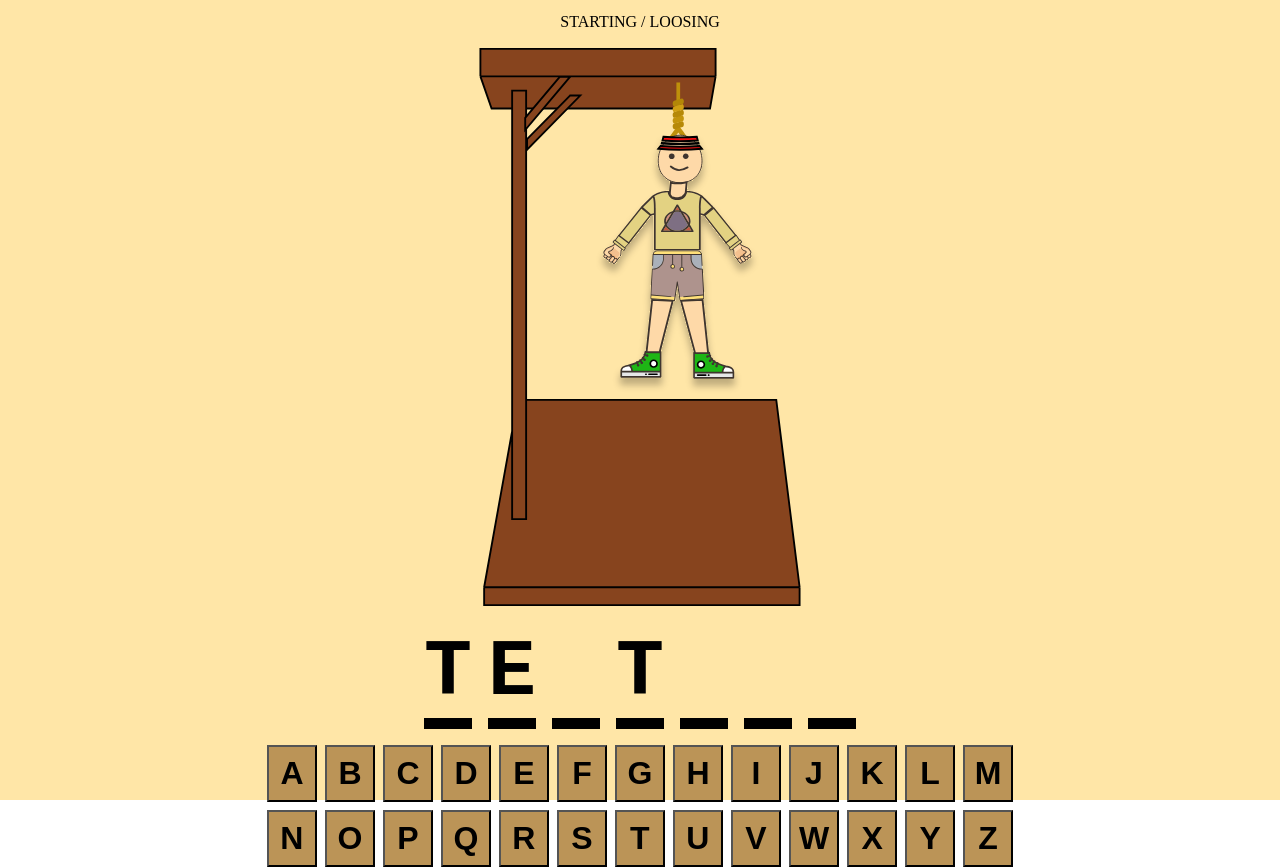
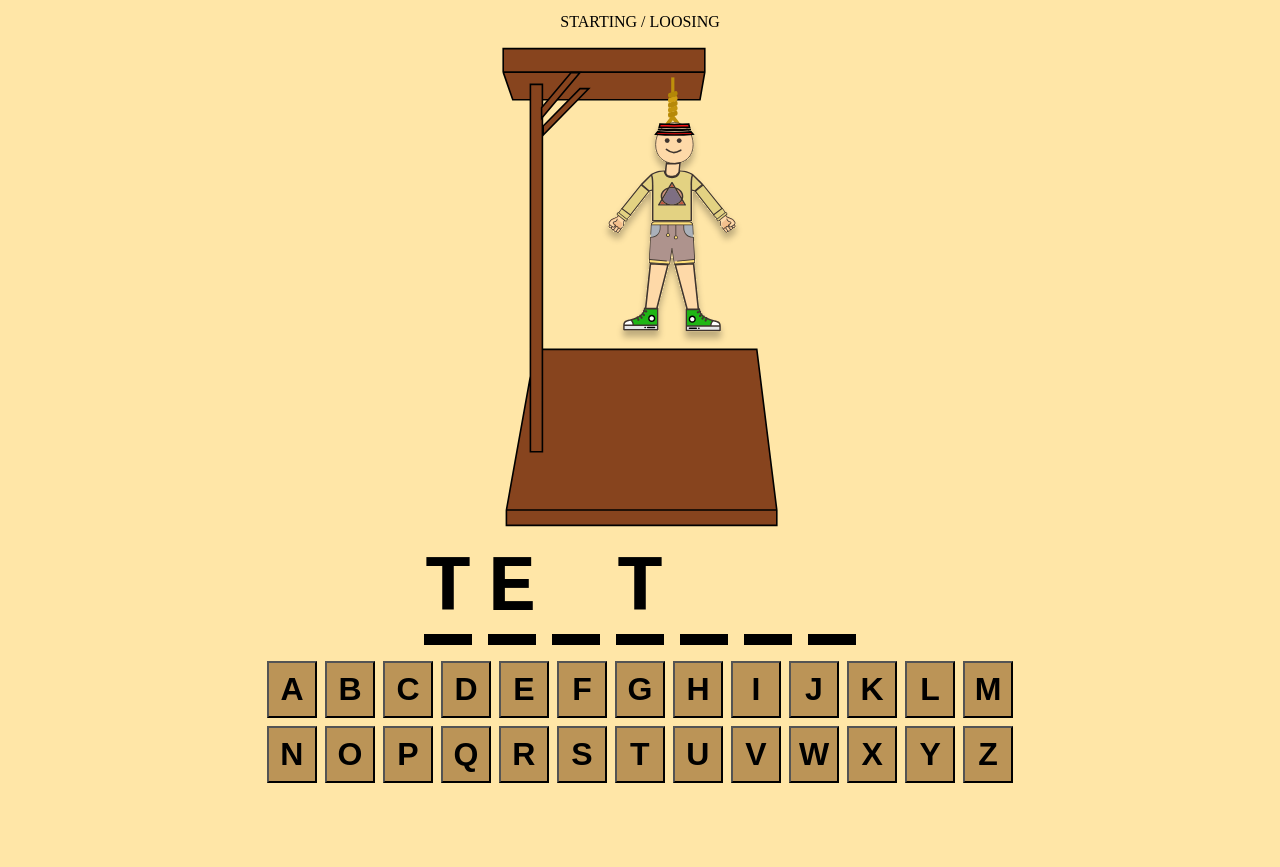
Before and after one commit to Captain-Leftovers/hangman, a React (Vite) app: page / in a window 1280 px wide. After the commit the page ends 800 px from the top, so only its background shows below. Built offline with nearby package versions, Linux system fonts and the light colour scheme.

Commit message:
added body background color fixed issue with resizing

```diff
--- a/src/components/HangmanSvg/HangmanSVG.module.css
+++ /dev/null
@@ -1,4 +0,0 @@
-/* .container {
-    width:40vw;
-    height:40vh;
-} */
--- a/src/components/HangmanSvg/HangmanSvg.tsx
+++ b/src/components/HangmanSvg/HangmanSvg.tsx
@@ -1,4 +1,4 @@
-// import HangmanSVG from "./HangmanSVG.module.css"
+
 
 function HangmanSvg() {
 // TODO fix svg with "-" add capital letter
@@ -10,8 +10,8 @@ const sadMouth = <path id="sadMouth" d="M103 65.9927C106.279 63.4315 108.258 63.
 const mouth = gameIsActive ? happyMouth : sadMouth
 
     return (
-    <div /* className={HangmanSVG.container} */>
- <svg width="60vw" height="70vh" viewBox="0 0 173 300" fill="none">
+
+ <svg width="60vw" height="60vh" viewBox="0 0 173 300" fill="none">
 <g id="allHangmanGraph">
 <g id="structure">
 <g id="Group">
@@ -205,7 +205,7 @@ const mouth = gameIsActive ? happyMouth : sadMouth
 </clipPath>
 </defs>
 </svg>
-    </div>
+
     )
 }
 
--- a/style.css
+++ b/style.css
@@ -2,4 +2,5 @@
 
 body {
     margin:0;
+    background-color: #ffe6a7;
 }
```
